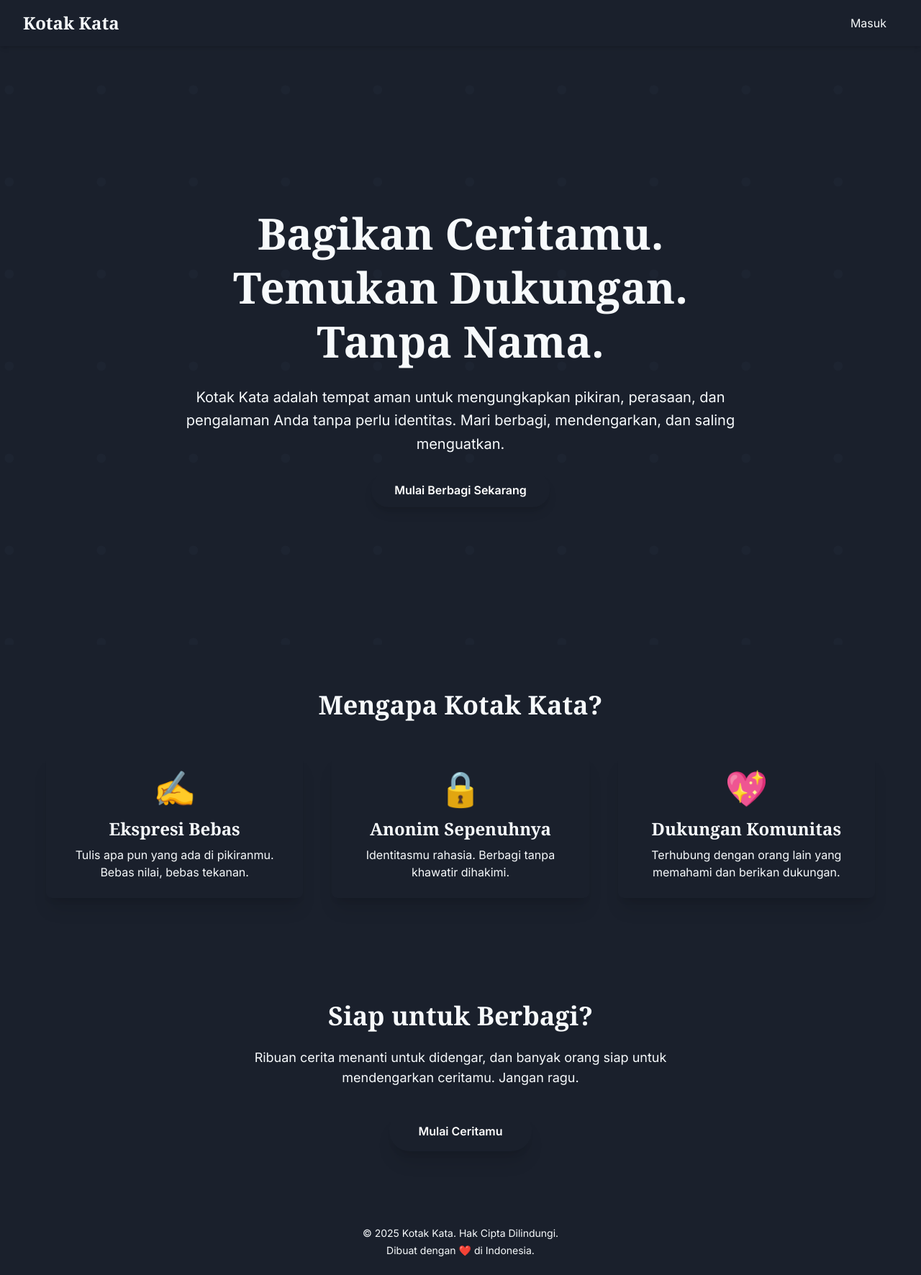
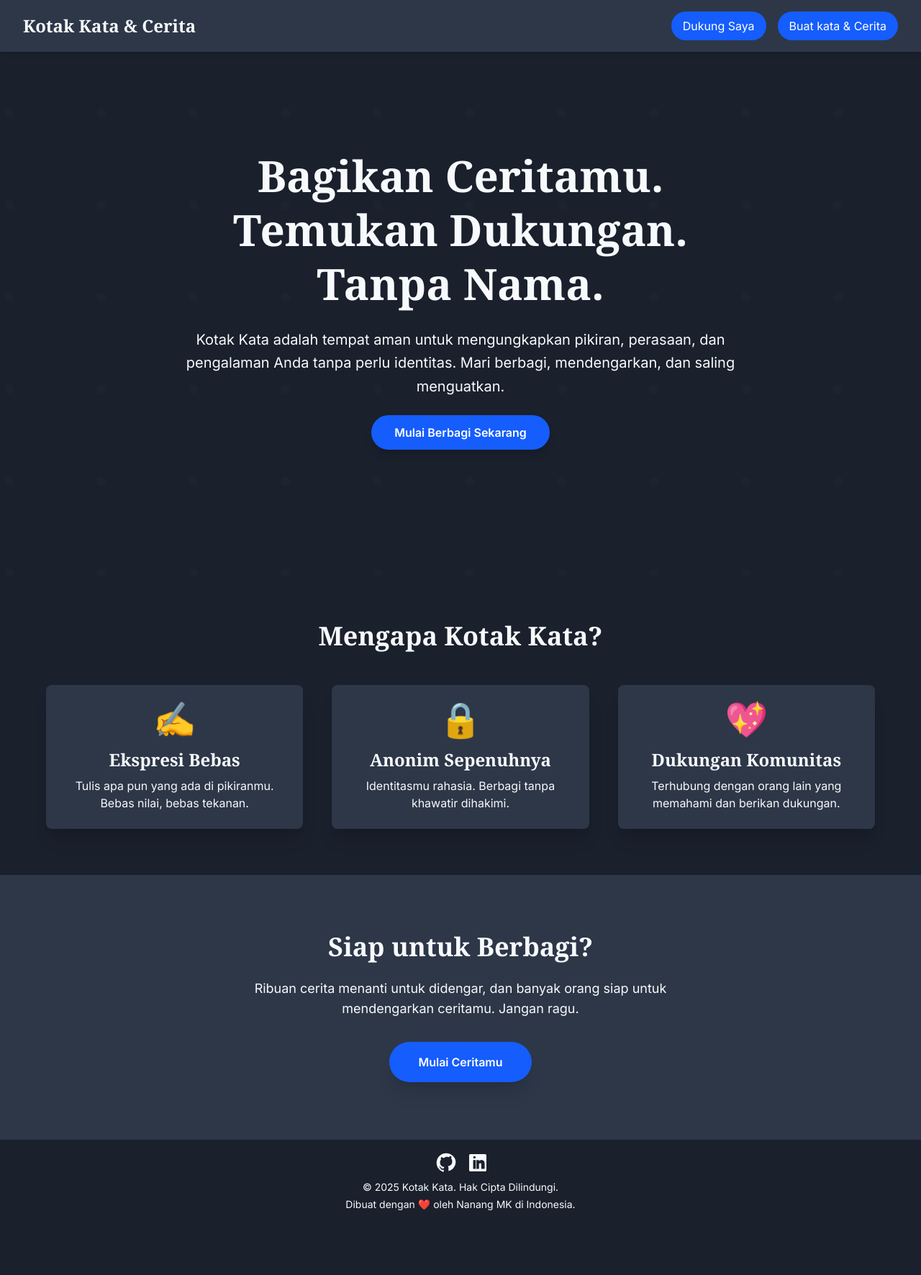
Before and after one commit to slashMK303/kotak-kata, a Next.js app: page / in a window 1280 px wide. Shown: the whole page at 72% size. After the commit the page ends 1700 px from the top, so only its background shows below. Built offline with nearby package versions, Linux system fonts and the light colour scheme.

Commit message:
Update tampilan

```diff
--- a/src/app/globals.css
+++ b/src/app/globals.css
@@ -3,6 +3,12 @@
 :root {
     --background: #ffffff;
     --foreground: #171717;
+    --dark-bg: #1a202c;
+    --dark-card: #2d3748;
+    --dark-text: #f7fafc;
+    --dark-secondary: #a0aec0;
+    --accent: #63b3ed;
+    --accent-hover: #4299e1;
 }
 
 @theme inline {
@@ -16,11 +22,17 @@
     :root {
         --background: #0a0a0a;
         --foreground: #ededed;
+        --dark-bg: #1a202c;
+        --dark-card: #2d3748;
+        --dark-text: #f7fafc;
+        --dark-secondary: #a0aec0;
+        --accent: #63b3ed;
+        --accent-hover: #4299e1;
     }
 }
 
 body {
-    background-color: #1a202c; /* dark-bg */
-    color: #f7fafc; /* dark-text */
+    background-color: var(--dark-bg);
+    color: #f7fafc;
     font-family: "Inter", sans-serif;
 }
--- a/src/app/main/components/Alert.js
+++ b/src/app/main/components/Alert.js
@@ -1,4 +1,3 @@
-// src/app/(main)/components/Alert.js
 "use client";
 
 import { useEffect } from 'react';
@@ -8,12 +7,12 @@ export default function Alert({ message, type, onClose }) {
         if (!message) return;
         const timer = setTimeout(() => {
             onClose();
-        }, 3000); // Tutup setelah 3 detik
+        }, 3000);
 
         return () => clearTimeout(timer);
     }, [message, onClose]);
 
-    if (!message) return null; // Jangan render jika tidak ada pesan
+    if (!message) return null;
 
     const bgColor = type === 'success' ? 'bg-green-500' : 'bg-red-500';
     const icon = type === 'success';
--- /dev/null
+++ b/src/app/main/components/Footer.js
@@ -0,0 +1,30 @@
+export default function Footer() {
+    return (
+        <footer className="w-full py-4 px-8 bg-dark-card text-center text-dark-secondary text-sm">
+            <div className="flex justify-center items-center space-x-4 mb-2">
+                <a
+                    href="https://github.com/slashMK303"
+                    target="_blank"
+                    rel="noopener noreferrer"
+                    className="text-dark-secondary hover:text-accent transition-colors"
+                >
+                    <svg className="w-8 h-8" viewBox="0 0 24 24" fill="currentColor" xmlns="http://www.w3.org/2000/svg">
+                        <path fillRule="evenodd" clipRule="evenodd" d="M12.026 2c-5.509 0-9.982 4.472-9.982 9.982 0 4.412 2.865 8.169 6.848 9.489.5.092.682-.217.682-.483 0-.237-.008-.868-.013-1.703-2.782.605-3.367-1.34-3.367-1.34-.454-1.154-1.11-1.46-1.11-1.46-.908-.62.069-.608.069-.608 1.004.07 1.532 1.03 1.532 1.03.89 1.529 2.341 1.088 2.91.832.091-.645.349-1.088.636-1.338-2.22-.251-4.555-1.11-4.555-4.943 0-1.091.39-1.984 1.029-2.683-.103-.252-.446-1.272.098-2.65 0 0 .84-.267 2.753 1.024A9.956 9.956 0 0112 5.8c.846 0 1.68.113 2.474.331 1.913-1.291 2.753-1.024 2.753-1.024.546 1.379.202 2.398.1 2.65.64.699 1.029 1.592 1.029 2.683 0 3.842-2.339 4.687-4.562 4.935.359.309.678.932.678 1.884 0 1.36-.012 2.455-.012 2.784 0 .267.181.579.688.481 3.98-1.32 6.84-5.078 6.84-9.489C22.008 6.472 17.535 2 12.026 2z" />
+                    </svg>
+                </a>
+                <a
+                    href="https://www.linkedin.com/in/nanang-marvin-kurniawan-343a762a9/"
+                    target="_blank"
+                    rel="noopener noreferrer"
+                    className="text-dark-secondary hover:text-accent transition-colors"
+                >
+                    <svg className="w-6 h-6" viewBox="0 0 24 24" fill="currentColor" xmlns="http://www.w3.org/2000/svg">
+                        <path d="M20.447 20.452h-3.554v-5.568c0-1.325-.028-2.421-1.479-2.421-1.477 0-1.705 1.11-1.705 2.353v5.636h-3.555v-12.27h3.555v1.737h-.027c.48-1.054 1.677-1.737 3.486-1.737 3.732 0 4.422 2.454 4.422 5.642v6.335zM7.408 6.027c-1.13 0-1.802-.68-1.802-1.536 0-.845.656-1.536 1.776-1.536s1.802.691 1.802 1.536c0 .856-.672 1.536-1.776 1.536zm1.82 14.425h-3.64v-12.27h3.64v12.27zM22.225 0H1.774C.794 0 0 .794 0 1.774v20.452c0 .98.794 1.774 1.774 1.774h20.451c.981 0 1.774-.794 1.774-1.774V1.774C24 .794 23.206 0 22.225 0z" />
+                    </svg>
+                </a>
+            </div>
+            <p>&copy; {new Date().getFullYear()} Kotak Kata. Hak Cipta Dilindungi.</p>
+            <p className="mt-1">Dibuat dengan ❤️ oleh Nanang MK di Indonesia.</p>
+        </footer>
+    );
+}
--- a/src/app/main/components/PostForm.js
+++ b/src/app/main/components/PostForm.js
@@ -1,4 +1,3 @@
-// src/app/(main)/components/PostForm.js
 "use client";
 
 import { useState } from "react";
@@ -43,7 +42,7 @@ export default function PostForm({ showAlert, isAuthReady }) {
                 value={postText}
                 onChange={(e) => setPostText(e.target.value)}
                 placeholder="Tulis keluh kesah atau ceritamu di sini..."
-                className="w-full h-24 p-2 mb-2 border rounded-md bg-[#101827] text-[#f3f4f6] border-gray-800"
+                className="w-full h-24 p-2 mb-2 border rounded-md bg-[#101827] text-[#f3f4f6] border-gray-800 focus:outline focus:outline-blue-600"
             />
             <button
                 type="submit"
--- a/src/app/main/page.js
+++ b/src/app/main/page.js
@@ -1,16 +1,18 @@
-// src/app/(main)/page.js
 "use client";
 
-import { useState } from 'react';
+import { useEffect, useState } from 'react';
 import PostForm from "./components/PostForm";
 import PostList from "./components/PostList";
 import Alert from "./components/Alert";
 import AuthHandler from "./components/AuthHandler";
 import Link from 'next/link';
+import Footer from './components/Footer';
 
 export default function HomePage() {
   const [alert, setAlert] = useState(null);
   const [authReady, setAuthReady] = useState(false);
+  const [isMenuOpen, setIsMenuOpen] = useState(false);
+  const [showScrollToTop, setShowScrollToTop] = useState(false);
 
   const showAlert = (message, type) => {
     setAlert({ message, type });
@@ -20,28 +22,90 @@ export default function HomePage() {
     setAlert(null);
   };
 
+  const toggleMenu = () => {
+    setIsMenuOpen(!isMenuOpen);
+  };
+
+  useEffect(() => {
+    const handleScroll = () => {
+      if (window.scrollY > 200) {
+        setShowScrollToTop(true);
+      } else {
+        setShowScrollToTop(false);
+      }
+    };
+
+    window.addEventListener('scroll', handleScroll);
+    return () => window.removeEventListener('scroll', handleScroll);
+  }, []);
+
+  const scrollToTop = () => {
+    window.scrollTo({
+      top: 0,
+      behavior: 'smooth',
+    });
+  };
+
   return (
-    <main className="container mx-auto p-4 bg-dark-bg min-h-screen">
-      {/* Navbar di luar container untuk lebar penuh */}
-      <header className="fixed top-0 right-0 left-0 py-4 px-8 bg-[#1a202c] shadow-md mb-8">
+    <div className="bg-[#1a202c] min-h-screen font-sans">
+      <header className="fixed top-0 left-0 right-0 py-4 px-4 sm:px-8 bg-[#2d3748] shadow-md z-50">
         <div className="container mx-auto flex justify-between items-center">
-          <div className="text-2xl font-bold text-accent font-serif">Kotak Kata</div>
-          <nav>
-            <Link href="/" className="px-4 py-2 rounded-md text-dark-text hover:text-accent transition-colors">
-              Keluar
+          <div className="text-2xl font-bold text-accent font-serif">Kotak Kata & Cerita</div>
+
+          <button onClick={toggleMenu} className="md:hidden p-2 rounded-md focus:outline-none">
+            <svg className="w-6 h-6 text-dark-text" fill="none" stroke="currentColor" viewBox="0 0 24 24" xmlns="http://www.w3.org/2000/svg">
+              <path strokeLinecap="round" strokeLinejoin="round" strokeWidth="2" d="M4 6h16M4 12h16m-7 6h7"></path>
+            </svg>
+          </button>
+
+          <nav className="hidden md:flex space-x-2 md:space-x-4">
+            <a href="https://saweria.co/nanangmkdev" target="_blank" rel="noopener noreferrer" className="px-4 py-2 rounded-full bg-blue-600 hover:bg-blue-700 transition-colors text-white">
+              Dukung Saya
+            </a>
+            <Link href="/" className="px-4 py-2 rounded-full bg-blue-600 hover:bg-blue-700 hover:text-accent transition-colors text-white">
+              Home
             </Link>
           </nav>
         </div>
       </header>
 
-      <div className="max-w-xl mx-auto space-y-8 py-20">
-        <h1 className="text-3xl font-bold text-center mb-6 text-dark-text font-serif">Buatlah Kata Mu</h1>
-        <AuthHandler onAuthReady={setAuthReady} />
-        <PostForm showAlert={showAlert} isAuthReady={authReady} />
-        <PostList showAlert={showAlert} />
+      <div
+        className={`fixed inset-x-0 top-16 bg-[#2d3748] shadow-md z-40 md:hidden transition-transform duration-300 ease-in-out
+                   ${isMenuOpen ? 'translate-y-0' : '-translate-y-full'}`}
+      >
+        <nav className="flex flex-col p-4 space-y-2">
+          <a href="https://saweria.co/nanangmkdev" target="_blank" rel="noopener noreferrer" className="block px-4 py-2 rounded-full bg-blue-600 hover:bg-blue-700 transition-colors text-white text-center">
+            Dukung Saya
+          </a>
+          <Link href="/" className="block px-4 py-2 rounded-full bg-blue-600 hover:bg-blue-700 hover:text-accent transition-colors text-white text-center">
+            Home
+          </Link>
+        </nav>
       </div>
 
+      <main className="container mx-auto p-4 pt-24 pb-20">
+        <div className="max-w-3xl mx-auto space-y-8">
+          <h1 className="text-3xl font-bold text-center text-dark-text font-serif">Buatlah Kata Mu</h1>
+          <AuthHandler onAuthReady={setAuthReady} />
+          <PostForm showAlert={showAlert} isAuthReady={authReady} />
+          <PostList showAlert={showAlert} />
+        </div>
+      </main>
+
       <Alert message={alert?.message} type={alert?.type} onClose={hideAlert} />
-    </main>
+
+      <Footer />
+
+      {/* Tombol Scroll to Top */}
+      <button
+        onClick={scrollToTop}
+        className={`fixed bottom-24 right-4 p-3 bg-blue-600 text-white rounded-full shadow-lg transition-all duration-300 transform hover:bg-blue-700 hover:cursor-pointer
+                   ${showScrollToTop ? 'scale-100 opacity-100' : 'scale-0 opacity-0'}`}
+      >
+        <svg className="w-6 h-6" fill="none" stroke="currentColor" viewBox="0 0 24 24" xmlns="http://www.w3.org/2000/svg">
+          <path strokeLinecap="round" strokeLinejoin="round" strokeWidth="2" d="M5 10l7-7m0 0l7 7m-7-7v18"></path>
+        </svg>
+      </button>
+    </div>
   );
 }
--- a/src/app/page.js
+++ b/src/app/page.js
@@ -1,25 +1,61 @@
-// src/app/page.js
+"use client";
+
+import { useState } from 'react';
 import Link from 'next/link';
 import Image from 'next/image';
+import Footer from './main/components/Footer';
 
 export default function LandingPage() {
+    const [isMenuOpen, setIsMenuOpen] = useState(false);
+
+    const toggleMenu = () => {
+        setIsMenuOpen(!isMenuOpen);
+    };
+
     return (
-        <div className="min-h-screen bg-dark-bg text-dark-text flex flex-col font-sans">
-            {/* Navbar */}
-            <header className="w-full py-4 px-8 bg-[#1a202c] shadow-md mb-8">
+        <div className="min-h-screen bg-[#1a202c] text-dark-text flex flex-col font-sans">
+            {/* Navbar fixed */}
+            <header className="fixed top-0 left-0 right-0 py-4 px-4 sm:px-8 bg-[#2d3748] shadow-md z-50">
                 <div className="container mx-auto flex justify-between items-center">
-                    <div className="text-2xl font-bold text-accent font-serif">Kotak Kata</div>
-                    <nav>
-                        <Link href="/main" className="px-4 py-2 rounded-md text-dark-text hover:text-accent transition-colors">
-                            Masuk
+                    <div className="text-2xl font-bold text-accent font-serif">Kotak Kata & Cerita</div>
+
+                    {/* Tombol Hamburger */}
+                    <button onClick={toggleMenu} className="md:hidden text-dark-text p-2 rounded-md focus:outline-none">
+                        <svg className="w-6 h-6" fill="none" stroke="currentColor" viewBox="0 0 24 24" xmlns="http://www.w3.org/2000/svg">
+                            <path strokeLinecap="round" strokeLinejoin="round" strokeWidth="2" d="M4 6h16M4 12h16m-7 6h7"></path>
+                        </svg>
+                    </button>
+
+                    {/* Tautan untuk desktop */}
+                    <nav className="hidden md:flex space-x-2 md:space-x-4">
+                        <a href="https://saweria.co/nanangmkdev" target="_blank" rel="noopener noreferrer" className="px-4 py-2 rounded-full bg-blue-600 hover:bg-blue-700 transition-colors text-white">
+                            Dukung Saya
+                        </a>
+                        <Link href="/main" className="px-4 py-2 rounded-full bg-blue-600 hover:bg-blue-700 transition-colors text-white">
+                            Buat kata & Cerita
                         </Link>
                     </nav>
                 </div>
             </header>
 
+            {/* Menu Hamburger (hanya terlihat di mobile) */}
+            <div
+                className={`fixed inset-x-0 top-16 bg-[#2d3748] shadow-md z-40 md:hidden transition-transform duration-300 ease-in-out
+                   ${isMenuOpen ? 'translate-y-0' : '-translate-y-full'}`}
+            >
+                <nav className="flex flex-col p-4 space-y-2">
+                    <a href="https://saweria.co/nanangmkdev" target="_blank" rel="noopener noreferrer" className="block px-4 py-2 rounded-full bg-blue-600 hover:bg-blue-700 transition-colors text-white text-center">
+                        Dukung Saya
+                    </a>
+                    <Link href="/main" className="block px-4 py-2 rounded-full bg-blue-600 hover:bg-blue-700 transition-colors text-white text-center">
+                        Buat kata & Cerita
+                    </Link>
+                </nav>
+            </div>
+
             <main className="flex-grow">
                 {/* Hero Section */}
-                <section className="relative w-full h-screen flex items-center justify-center p-8 text-center overflow-hidden">
+                <section className="relative w-full h-screen flex items-center justify-center p-8 text-center overflow-hidden pt-16">
                     <div className="absolute inset-0 z-0 opacity-20">
                         <Image
                             src="/bg-pattern.svg"
@@ -38,14 +74,14 @@ export default function LandingPage() {
                         <p className="text-lg md:text-xl text-dark-secondary leading-relaxed">
                             Kotak Kata adalah tempat aman untuk mengungkapkan pikiran, perasaan, dan pengalaman Anda tanpa perlu identitas. Mari berbagi, mendengarkan, dan saling menguatkan.
                         </p>
-                        <Link href="/main" className="inline-block px-8 py-3 bg-accent text-white font-semibold rounded-full shadow-lg hover:bg-accent-hover transition-all transform hover:scale-105">
+                        <Link href="/main" className="inline-block px-8 py-3 bg-blue-600 text-white font-semibold rounded-full shadow-lg hover:bg-blue-700 transition-all transform hover:scale-105">
                             Mulai Berbagi Sekarang
                         </Link>
                     </div>
                 </section>
 
                 {/* Features Section */}
-                <section className="py-16 px-8 bg-dark-bg text-center">
+                <section className="py-16 px-8 bg-[#1a202c] text-center">
                     <h2 className="text-4xl font-bold mb-12 text-dark-text font-serif">Mengapa Kotak Kata?</h2>
                     <div className="grid md:grid-cols-3 gap-10 max-w-6xl mx-auto">
                         <FeatureCard
@@ -67,29 +103,26 @@ export default function LandingPage() {
                 </section>
 
                 {/* CTA Section */}
-                <section className="py-20 px-8 bg-dark-card text-center">
+                <section className="py-20 px-8 bg-[#2d3748] text-center">
                     <h2 className="text-4xl font-bold mb-6 text-dark-text font-serif">Siap untuk Berbagi?</h2>
                     <p className="text-lg text-dark-secondary mb-8 max-w-2xl mx-auto">
                         Ribuan cerita menanti untuk didengar, dan banyak orang siap untuk mendengarkan ceritamu. Jangan ragu.
                     </p>
-                    <Link href="/main" className="inline-block px-10 py-4 bg-accent text-white font-semibold rounded-full shadow-xl hover:bg-accent-hover transition-all transform hover:scale-105">
+                    <Link href="/main" className="inline-block px-10 py-4 bg-blue-600 text-white font-semibold rounded-full shadow-xl hover:bg-blue-700 transition-all transform hover:scale-105">
                         Mulai Ceritamu
                     </Link>
                 </section>
             </main>
 
             {/* Footer */}
-            <footer className="w-full py-6 px-8 bg-dark-card text-center text-dark-secondary text-sm">
-                <p>&copy; {new Date().getFullYear()} Kotak Kata. Hak Cipta Dilindungi.</p>
-                <p className="mt-1">Dibuat dengan ❤️ di Indonesia.</p>
-            </footer>
+            <Footer />
         </div>
     );
 }
 
 function FeatureCard({ icon, title, description }) {
     return (
-        <div className="p-6 bg-dark-card rounded-lg shadow-xl hover:shadow-2xl transition-all transform hover:-translate-y-2">
+        <div className="p-6 bg-[#2d3748] rounded-lg shadow-xl hover:shadow-2xl transition-all transform hover:-translate-y-2">
             <div className="text-5xl mb-4">{icon}</div>
             <h3 className="text-2xl font-semibold mb-2 text-dark-text font-serif">{title}</h3>
             <p className="text-dark-secondary">{description}</p>
```
Also changed, not shown: src/app/main/components/AuthHandler.js (+3 -4 lines), src/app/main/components/PostCard.js (+14 -6 lines).
